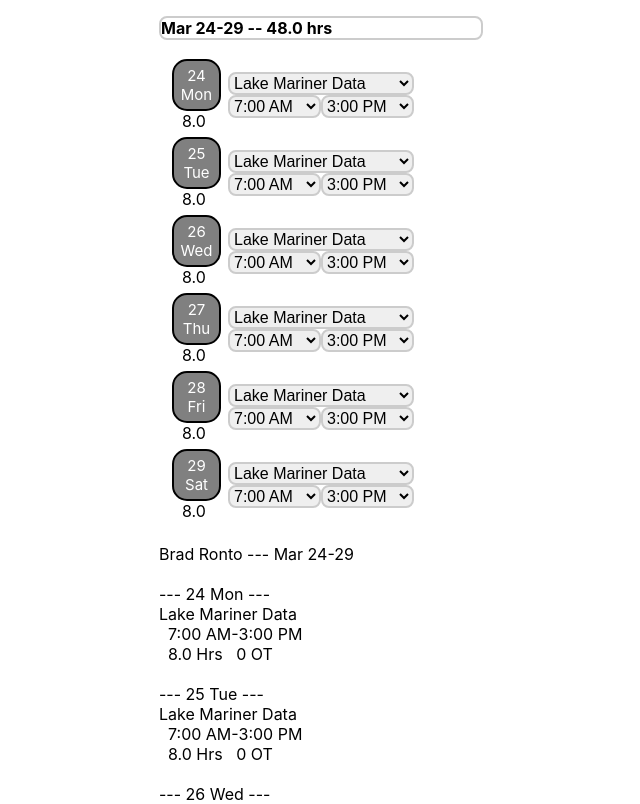
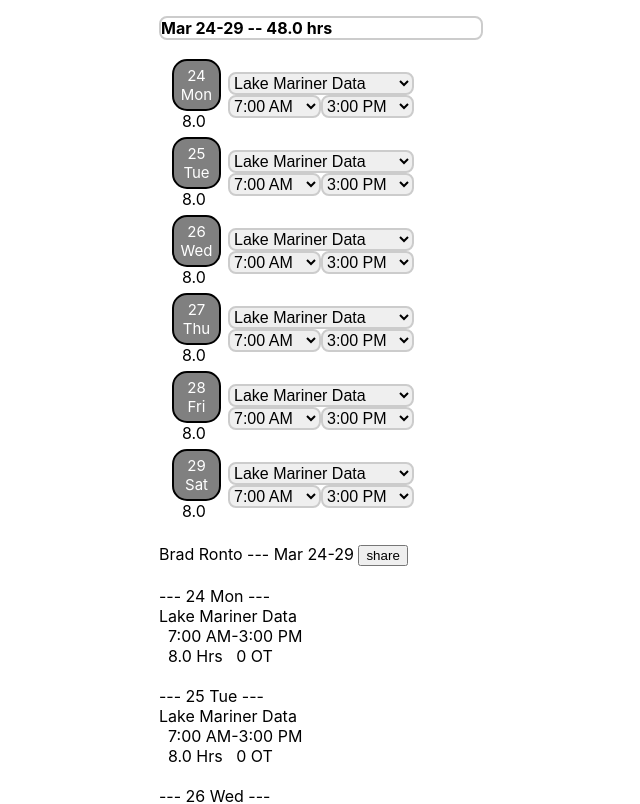
Before and after one commit to bradronto/bradronto.github.io, a React (Create React App) app in the folder timekeep/: page / in a window 1280 px wide. Shown: the top 804 px of the page, without its empty margins (321-961 px from the left). Built offline with nearby package versions, Linux system fonts and the light colour scheme.

Commit message:
and another..

```diff
--- a/timekeep/src/components/dates.js
+++ b/timekeep/src/components/dates.js
@@ -195,7 +195,11 @@ const WorkHoursTracker = () => {
     <div className="blue">
 
 
-    Brad Ronto --- {getMonth()} <br></br><br></br>
+    Brad Ronto --- {getMonth()}
+
+    <button onClick={ShareViaSMS}>share</button>
+
+    <br></br><br></br>
     {daysOfWeek.map((day, index) => (
     <div className="blue" key={index} >
          --- {daysOfWeek[index]} ---<br></br> {workHours[index].job} <br></br>
```
